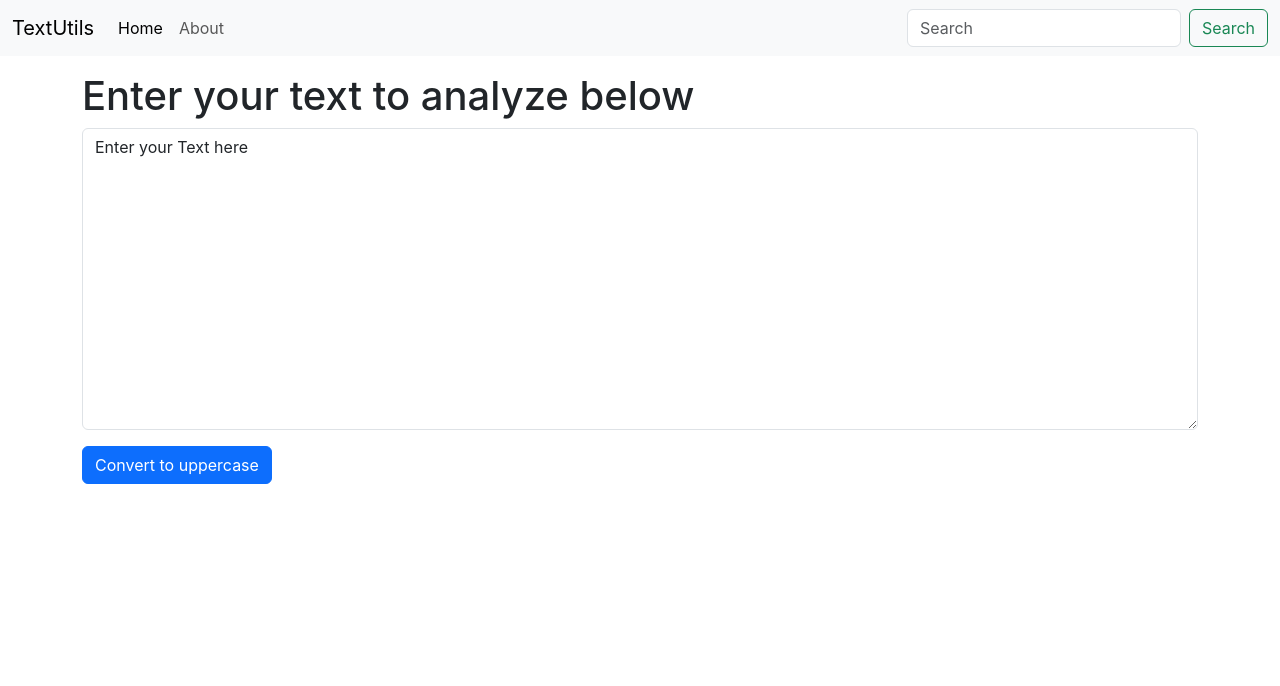
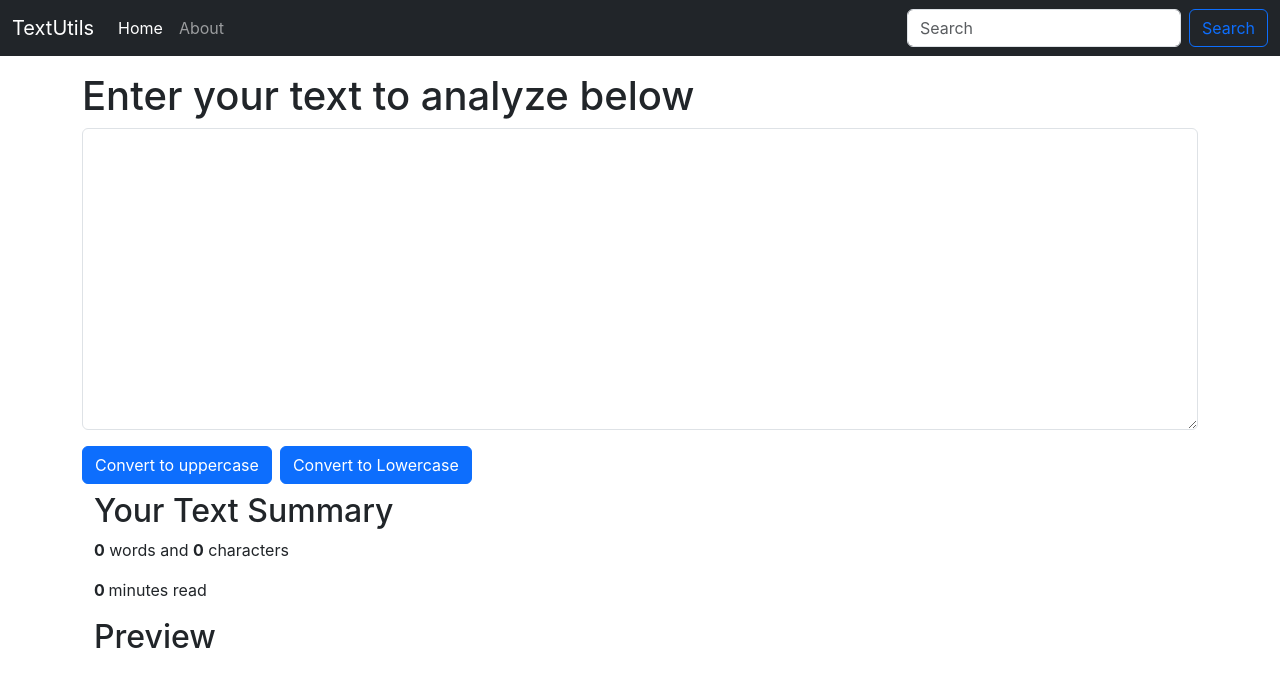
Before and after one commit to kuramage/aditya-blog, a React (Create React App) app: page / in a window 1280 px wide. Shown: the top 686 px of the page. Built offline with nearby package versions, Linux system fonts and the light colour scheme.

Commit message:
added another button with its functionality and changes some  css too

```diff
--- a/src/components/Navbar.js
+++ b/src/components/Navbar.js
@@ -4,7 +4,7 @@ import PropTypes from 'prop-types'
 
 export default function Navbar(props) {
   return (
-    <nav className="navbar navbar-expand-lg bg-body-tertiary" >
+    <nav className="navbar navbar-expand-lg navbar-dark bg-dark" >
         <div className="container-fluid">
           <a className="navbar-brand" href="/">{props.title}</a>
           <button className="navbar-toggler" type="button" data-bs-toggle="collapse" data-bs-target="#navbarSupportedContent" aria-controls="navbarSupportedContent" aria-expanded="false" aria-label="Toggle navigation">
@@ -21,7 +21,7 @@ export default function Navbar(props) {
             </ul>
             <form className="d-flex" role="search">
               <input className="form-control me-2" type="search" placeholder="Search" aria-label="Search"/>
-              <button className="btn btn-outline-success" type="submit">Search</button>
+              <button className="btn btn-outline-primary" type="submit">Search</button>
             </form>
           </div>
         </div>
--- a/src/components/Textform.js
+++ b/src/components/Textform.js
@@ -1,7 +1,7 @@
 import React,{useState} from 'react'
 
 export default function Textform(props) {
-    const [text,setText] = useState("Enter your Text here");
+    const [text,setText] = useState("");
     const handelUpClick = ()=>{
         // console.log("uppercase is clicked");
         const newText=text.toUpperCase();
@@ -11,13 +11,35 @@ export default function Textform(props) {
         // console.log("OnChange");
         setText(event.target.value);
     }
+    const noOfWords = ()=>{
+        if(text==''){
+            return 0;
+        }
+        else{
+            return text.split(" ").length;
+        }
+    }
+    const handleLoClick = ()=>{
+        const newText=text.toLowerCase();
+        setText(newText);
+    }
   return (
+    <>
     <div>
         <h1>{props.heading}</h1>
         <div className="mb-3">
             <textarea className="form-control" id="myBox" rows="12" value={text} onChange={handelOnChange}></textarea>
         </div>
         <button className="btn btn-primary" onClick={handelUpClick}>Convert to uppercase</button>
+        <button className='btn btn-primary mx-2' onClick={handleLoClick} >Convert to Lowercase</button>
     </div>
+    <div className="container my-2">
+        <h2>Your Text Summary </h2>
+        <p> <b>{noOfWords()}</b> words and  <b>{text.length}</b> characters</p>
+        <p><b>{0.008* noOfWords()} </b>minutes read</p>
+        <h2>Preview</h2>
+        <p>{text}</p>
+    </div>
+    </>
   )
 }
```
